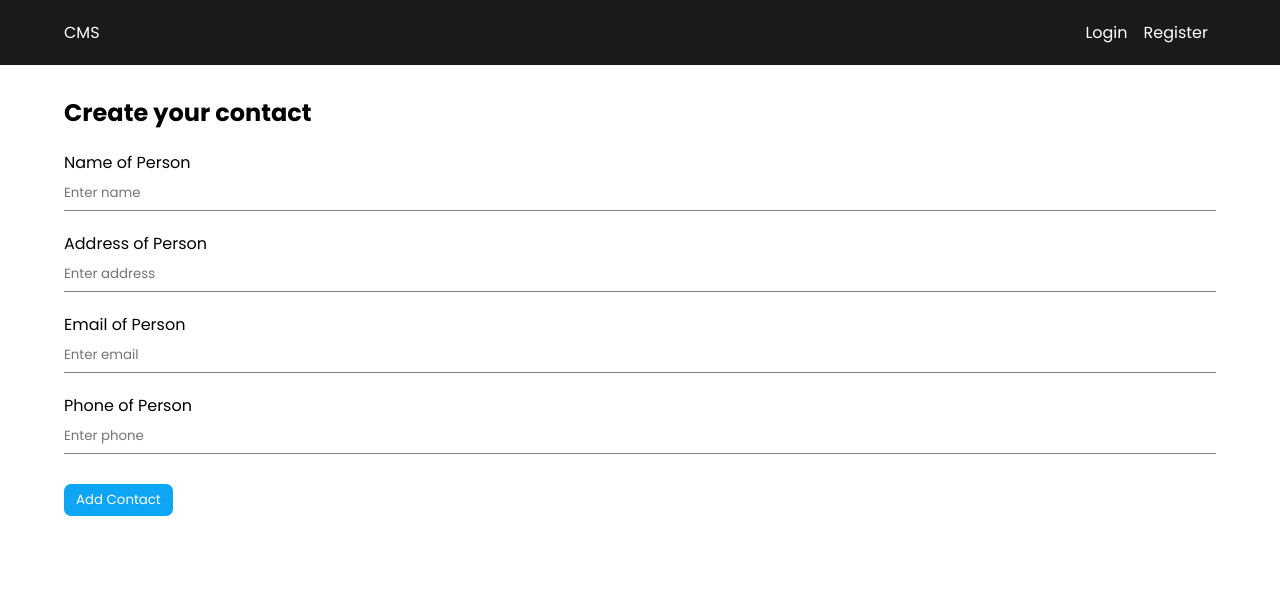
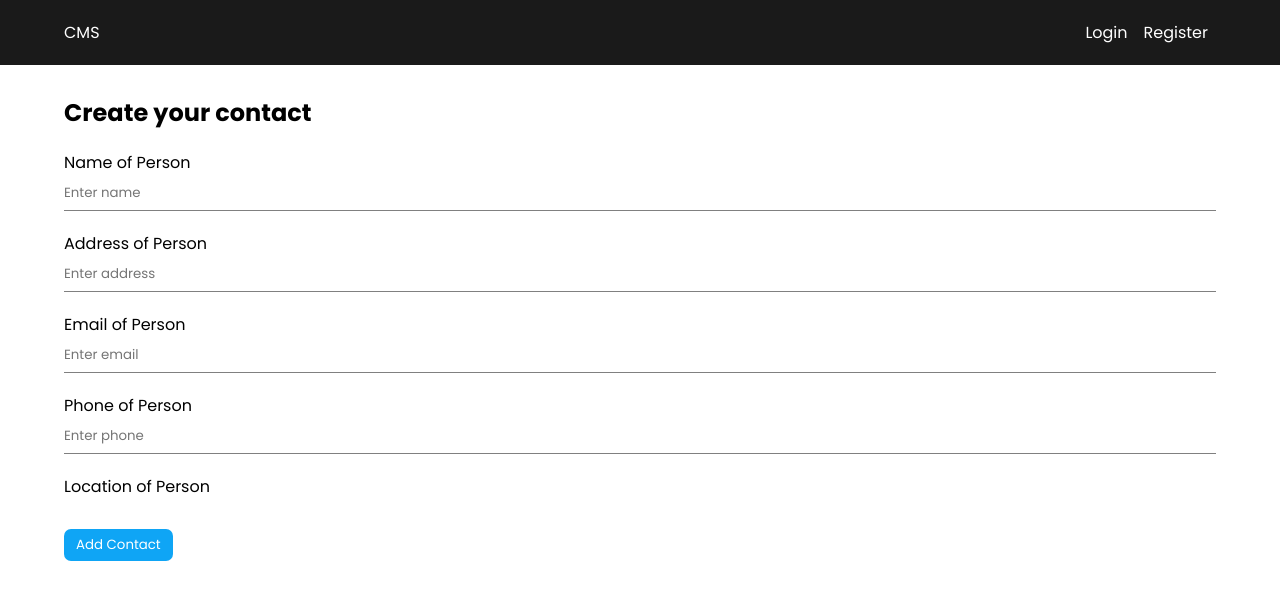
Before and after one commit to samah-basheer/address-book, a React (Create React App) app in the folder client/: page /create in a window 1280 px wide. Shown: the top 600 px of the page. Built offline with nearby package versions, Linux system fonts and the light colour scheme; no server answers; sample sign-in values are in the browser's storage.

Commit message:
added location of the person label

```diff
--- a/client/src/pages/CreateContact.css
+++ b/client/src/pages/CreateContact.css
@@ -17,3 +17,7 @@
 .submit-btn {
     margin-top: 30px;
 }
+
+.no-border {
+    border: none;
+}
--- a/client/src/pages/CreateContact.js
+++ b/client/src/pages/CreateContact.js
@@ -62,6 +62,9 @@ const CreateContact = () => {
                         <label>Phone of Person</label>
                         <input type='text' id='phoneInput' name='phone' placeholder='Enter phone' value={userDetails.phone} onChange={handleChange} required />
                     </div>
+                    <div className='form-group no-border'>
+                        <label>Location of Person</label>
+                    </div>
                     <div className='submit-btn'>
                         <input type='submit' value='Add Contact' className='btn' />
                     </div>
```
